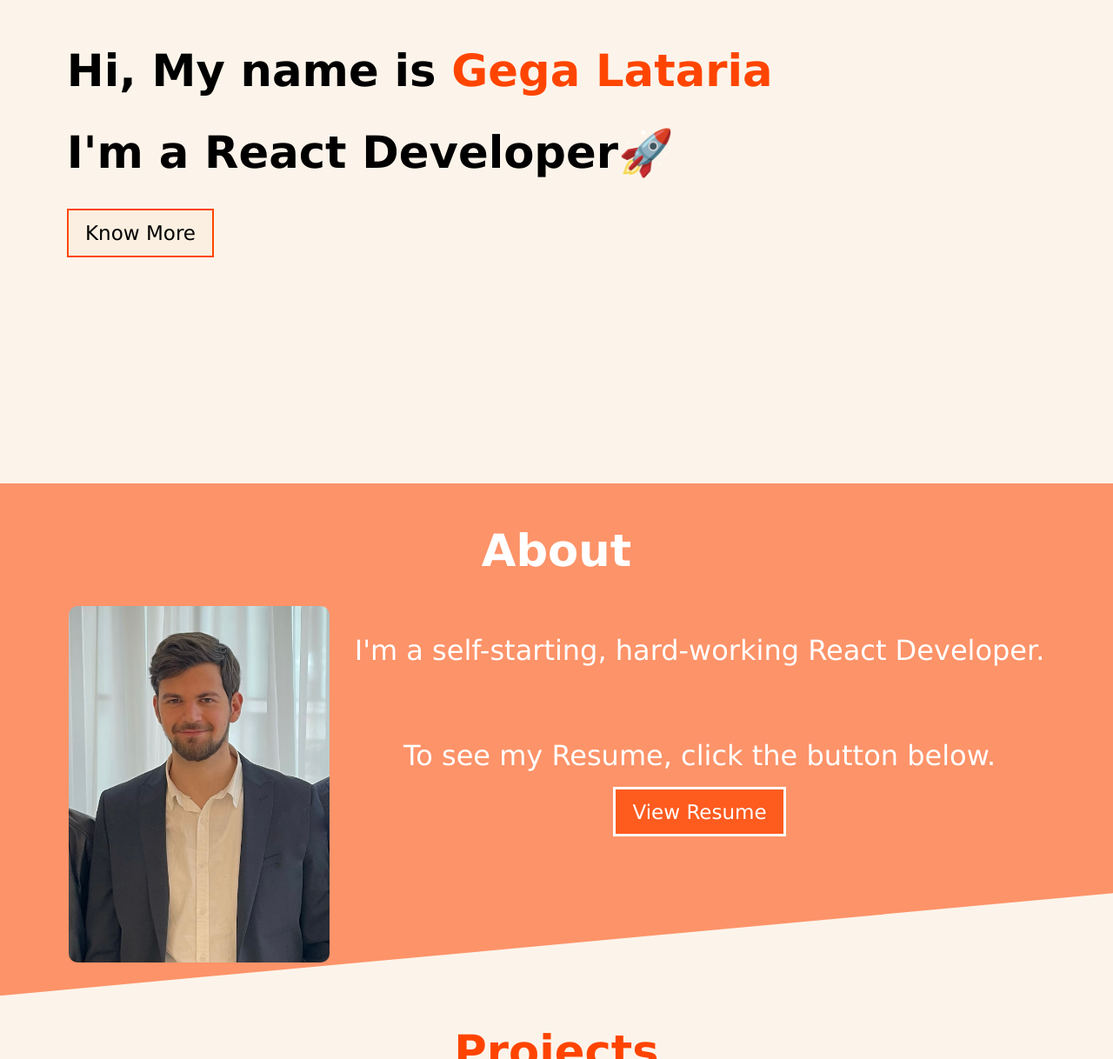
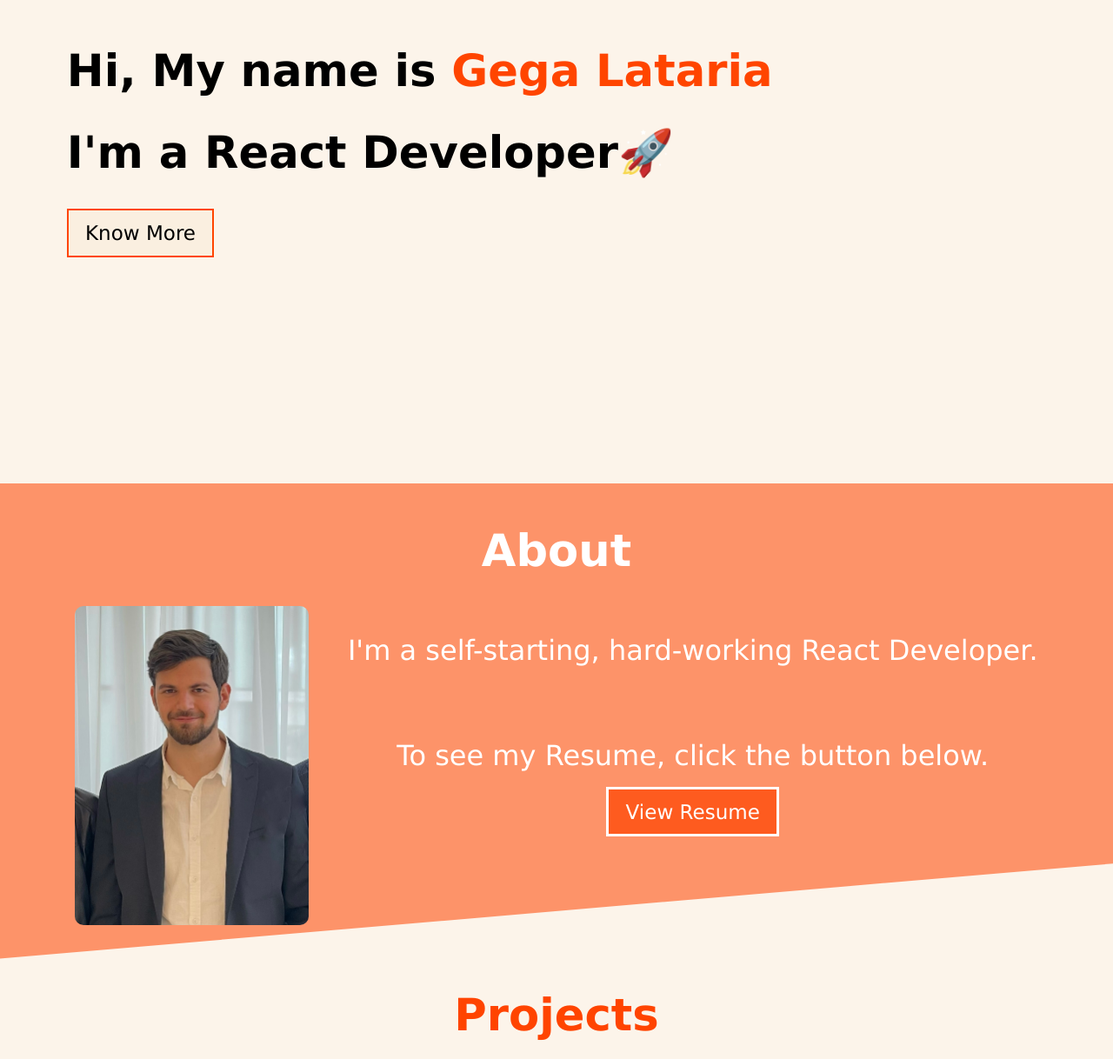
Before and after one commit to GegaLataria/portfolio, a React (Create React App) app: page / in a window 1280 px wide. Shown: the part 252-1470 px from the top of the page at 87% size. Built offline with nearby package versions, Linux system fonts and the light colour scheme.

Commit message:
turned image size to responsive

```diff
--- a/src/about/About.css
+++ b/src/about/About.css
@@ -16,7 +16,7 @@
 }
 
 .about-container__image {
-    width: 300px;
+    width: 21vw;
     height: auto;
     border-radius: 10px;
 }
```
